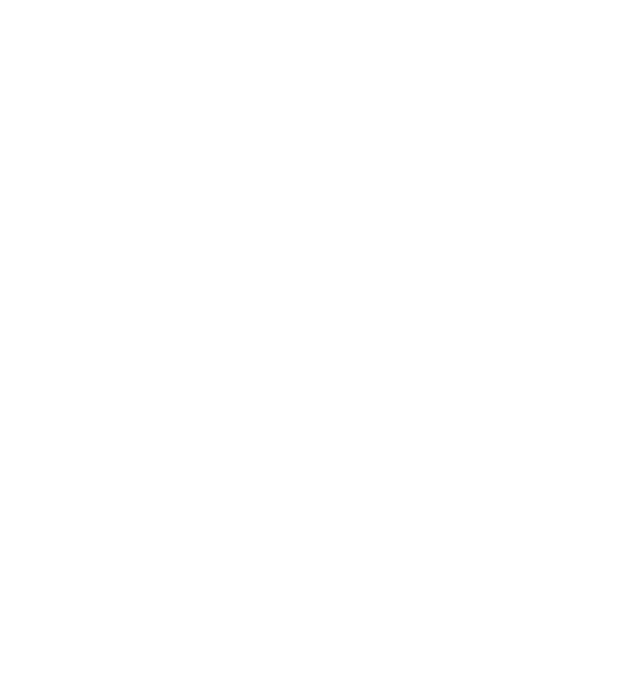
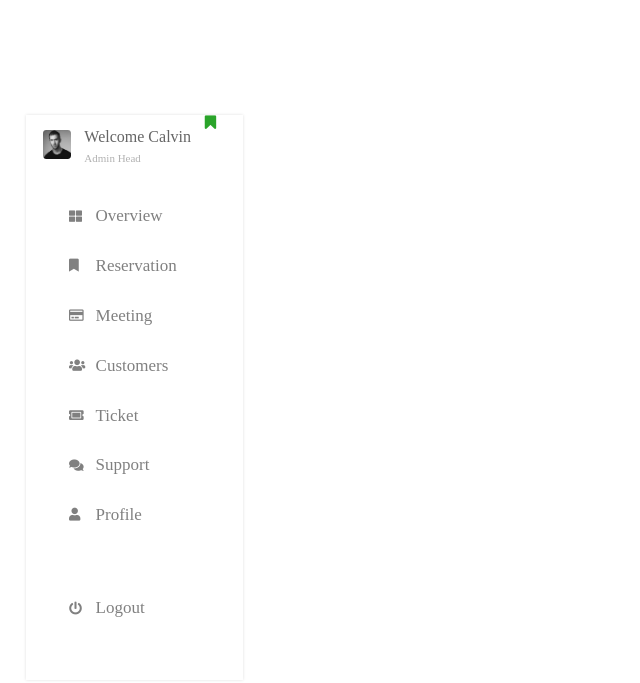
Before and after one commit to Dubmonstah/Boardash, a plain HTML site: page index.html in a window 1280 px wide. Shown: the whole page, without its empty margins (0-640 px from the left). Drawn offline with Linux system fonts and the light colour scheme.

Commit message:
dashboard css

```diff
--- /dev/null
+++ b/dashboard.css
@@ -0,0 +1,113 @@
+body{
+    margin: 0;
+    padding: 0;
+}
+.grid-container {
+    box-shadow: 0px 0px 3px 0px #e0e0e0;
+    display: grid;
+    grid-row: 1/9;
+    grid-row-gap: 10px;
+    background-color: white;
+    width: 17%;
+    margin-top: 9%;
+    margin-left: 2%;
+    padding-bottom: 4%;
+}
+.grid-bookmark{
+    width: 5%;
+    position: absolute;
+    margin-left: 14%;
+    color: #2aa42a;
+    margin-top: -0.1%;
+}
+
+.grid-admin{
+    padding-bottom: 7%;
+}
+
+.grid-admin--png{
+    width: 13%;
+    border-radius: 12%;
+    margin-top: 7%;
+    margin-left: 8%;
+    float: left;
+}
+
+.grid-admin--text{
+    margin-top: 9%;
+    margin-left: 27%;
+    line-height: 0.3em;
+}
+.grid-admin--welcome{
+    color: #656565
+}
+.grid-admin--rank{
+    font-size: 11px;
+    color: #b2b2b2;
+}
+
+/*Nav-bar Links*/
+
+.grid-nav{
+    padding-top: 3.2%;
+    padding-bottom: 1%;
+}
+.grid-nav:hover{
+    background-color: #e6f2ff;
+    border-left: 1.5px solid #3399ff;
+    color: #3399ff;
+}
+.grid-nav--icon:hover {
+    color: #3399ff;
+}
+.grid-nav--icon{
+    margin-left: 20%;
+    color: grey;
+    width: 81%;
+    float: left;
+    font-size: 17px;
+    padding-top: 1%;
+}
+
+.grid-nav--title{
+    line-height: 0.1em;
+    margin-top: -5.8%;
+    margin-left: 15%;
+}
+.grid-nav--logout{
+    padding-top: 3.2%;
+    padding-bottom: 1%;
+    margin-top: 20%;
+}
+.grid-nav--logout:hover{
+    background-color: #e6f2ff;
+    border-left: 1.5px solid #3399ff;
+    color: #3399ff;
+}
+
+/*icon styles*/
+
+.fas.fa-th-large{
+    font-size: 13px;
+}
+.far.fa-credit-card{
+    font-size: 13px;
+}
+.fas.fa-bookmark{
+    font-size: 13px;
+}
+.fas.fa-users{
+    font-size: 13px;
+}
+.fas.fa-ticket-alt{
+    font-size: 13px;
+}
+.fas.fa-comments{
+    font-size: 13px;
+}
+.fas.fa-user{
+    font-size: 13px;
+}
+.fas.fa-power-off{
+    font-size: 13px;
+}
--- a/index.html
+++ b/index.html
@@ -1,12 +1,98 @@
+
 <!DOCTYPE html>
 <html>
 <head>
     <title>Boardash</title>
+    <link rel="stylesheet" href="dashboard.css">
+    <link rel="stylesheet" href="https://use.fontawesome.com/releases/v5.3.1/css/all.css" integrity="sha384-mzrmE5qonljUremFsqc01SB46JvROS7bZs3IO2EmfFsd15uHvIt+Y8vEf7N7fWAU" crossorigin="anonymous">
+    <link rel="stylesheet" href="https://cdnjs.cloudflare.com/ajax/libs/font-awesome/4.7.0/css/font-awesome.min.css">
 </head>
 <body>
 <header>
+</header>
 
-         </header>
+<nav>
+    <div class="grid-container">
+
+        <div class="grid-bookmark">
+            <i class="fa fa-bookmark"></i>
+        </div>
+
+        <div class="grid-admin">
+            <div class="grid-admin--img">
+                <img class="grid-admin--png" src="images/Hadie-profile-pic-circle-1.png">
+            </div>
+            <div class="grid-admin--text">
+                <p class="grid-admin--welcome">Welcome Calvin</p>
+                <p class="grid-admin--rank">Admin Head</p>
+            </div>
+        </div>
+
+        <div class="grid-nav">
+            <div class="grid-nav--icon">
+                <i class="fas fa-th-large"></i>
+                <p class="grid-nav--title">Overview</p>
+            </div>
+        </div>
+
+        <div class="grid-nav">
+            <div class="grid-nav--icon">
+                <i class="fas fa-bookmark"></i>
+                <p class="grid-nav--title">Reservation</p>
+            </div>
+        </div>
+        <div class="grid-nav">
+            <div class="grid-nav--icon">
+                <i class="far fa-credit-card"></i>
+                <p class="grid-nav--title">Meeting</p>
+            </div>
+        </div>
+        <div class="grid-nav">
+            <div class="grid-nav--icon">
+                <i class="fas fa-users"></i>
+                <p class="grid-nav--title">Customers</p>
+            </div>
+        </div>
+        <div class="grid-nav">
+            <div class="grid-nav--icon">
+                <i class="fas fa-ticket-alt"></i>
+                <p class="grid-nav--title">Ticket</p>
+            </div>
+        </div>
+        <div class="grid-nav">
+            <div class="grid-nav--icon">
+                <i class="fas fa-comments"></i>
+                <p class="grid-nav--title">Support</p>
+            </div>
+        </div>
+        <div class="grid-nav">
+            <div class="grid-nav--icon">
+                <i class="fas fa-user"></i>
+                <p class="grid-nav--title">Profile</p>
+            </div>
+        </div>
+        <div class="grid-nav--logout">
+            <div class="grid-nav--icon">
+                <i class="fas fa-power-off"></i>
+                <p class="grid-nav--title">Logout</p>
+            </div>
+        </div>
+
+    </div>
+
+
+
+</nav>
+
+
+
+
+
+
+
+
+
+
 <nav>
 
 </nav>
```
Also changed, not shown: images/Hadie-profile-pic-circle-1.png (added). Lines whose indentation alone changed are shown as unchanged.
